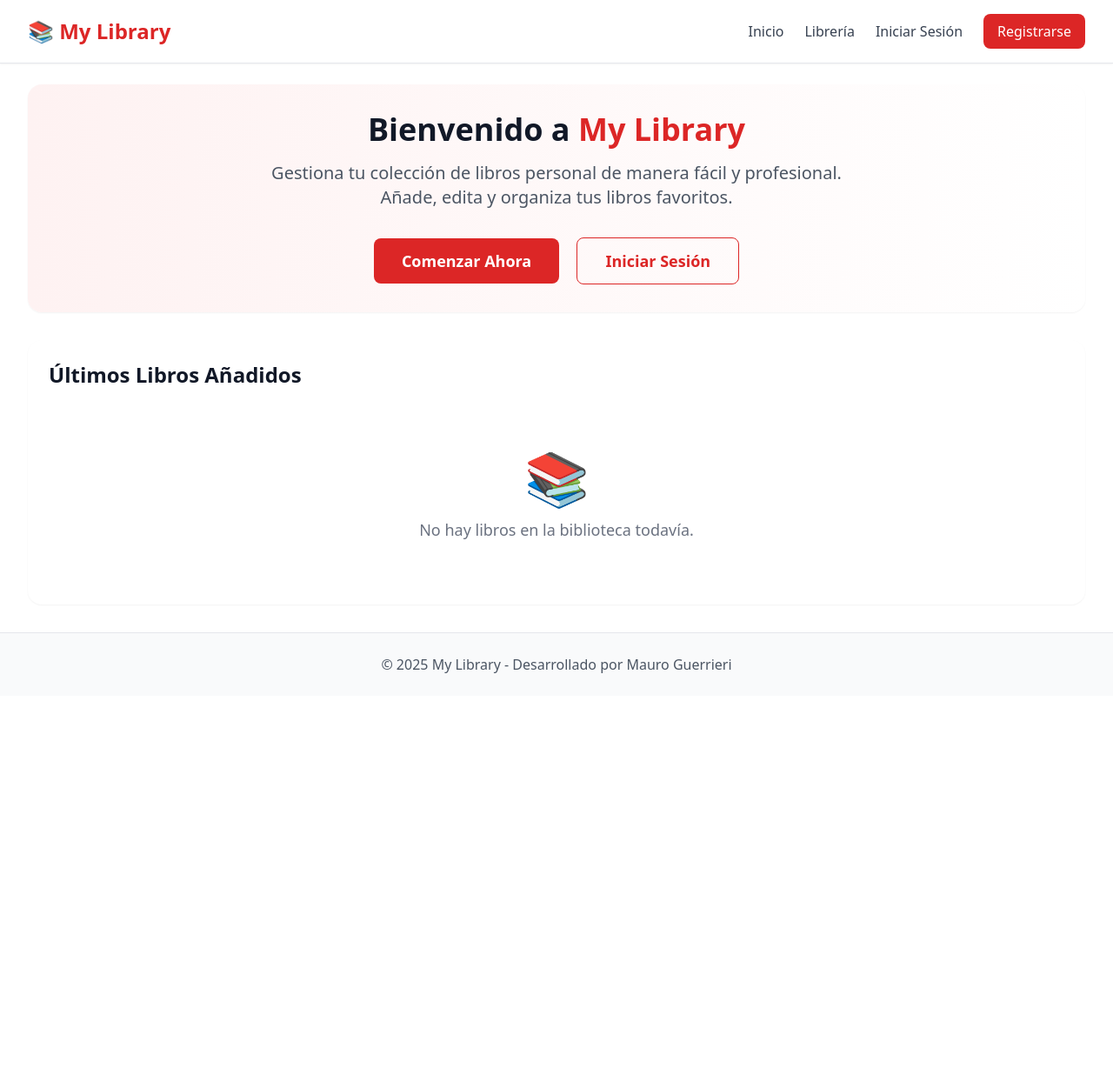
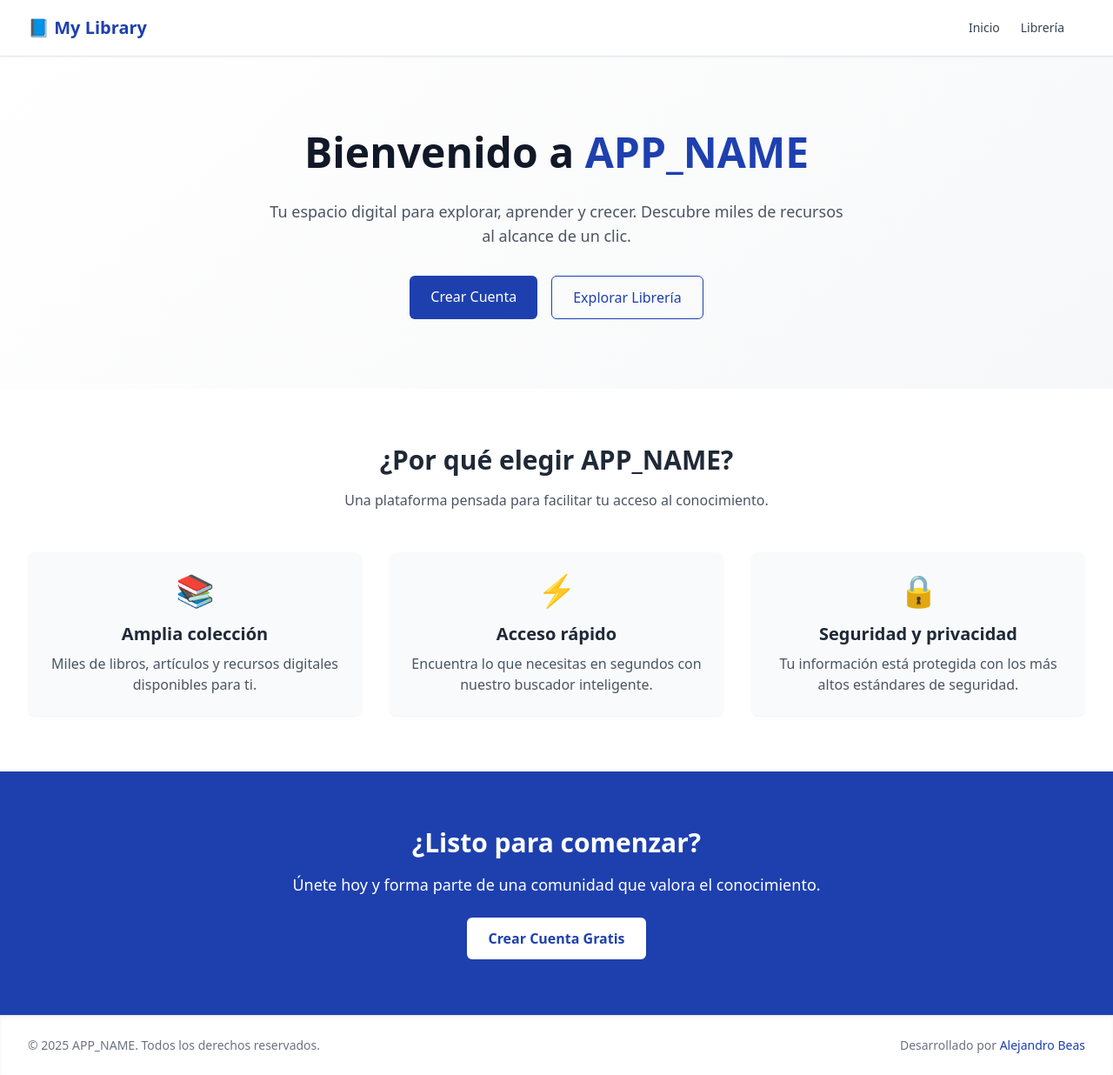
Before and after one commit to AlejandroBeas/MyLibrary-PHP, a PHP site: page / in a window 1280 px wide. Shown: the whole page at 87% size. Before the commit the page ends 774 px from the top, so only its background shows below. Run offline with PHP 8.4, Linux system fonts and the light colour scheme; data comes from the database, SQL or seed files in the repository; both versions use the stored data as it was after the commit; some libraries are stand-ins or nearby versions.

Commit message:
Changes donde in heade, user, table user as reg | backup mor-

```diff
--- a/database.php
+++ b/database.php
@@ -1,7 +1,7 @@
 <?php
 
-function connectSqlite($path = null) {
-    $path = $path ?? DB_SQLITE_PATH;
+function connectSqlite() {
+    $path = DB_SQLITE_PATH;
 
     // Crear directorio si no existe
     $dir = dirname($path);
--- a/views/home.view.php
+++ b/views/home.view.php
@@ -1,73 +1,63 @@
 <?php include 'partials/header.view.php'; ?>
 
-<main class="flex-1">
-    <div class="max-w-7xl mx-auto py-6 sm:px-6 lg:px-8">
-        <!-- Hero Section -->
-        <div class="bg-gradient-to-r from-red-50 to-white rounded-2xl shadow-sm p-8 mb-8">
-            <div class="text-center">
-                <h1 class="text-4xl font-bold text-gray-900 mb-4">
-                    Bienvenido a <span class="text-primary">My Library</span>
-                </h1>
-                <p class="text-xl text-gray-600 mb-8 max-w-2xl mx-auto">
-                    Gestiona tu colección de libros personal de manera fácil y profesional.
-                    Añade, edita y organiza tus libros favoritos.
-                </p>
-
-                <?php if ($_SESSION['user']): ?>
-                    <div class="space-x-4">
-                        <a href="/books" class="bg-primary text-white px-8 py-3 rounded-lg hover:bg-red-700 font-semibold text-lg inline-block transition-colors">
-                            Ver Mi Librería
-                        </a>
-                    </div>
-                <?php else: ?>
-                    <div class="space-x-4">
-                        <a href="/register" class="bg-primary text-white px-8 py-3 rounded-lg hover:bg-red-700 font-semibold text-lg inline-block transition-colors">
-                            Comenzar Ahora
-                        </a>
-                        <a href="/login" class="border border-primary text-primary px-8 py-3 rounded-lg hover:bg-red-50 font-semibold text-lg inline-block transition-colors">
-                            Iniciar Sesión
-                        </a>
-                    </div>
-                <?php endif; ?>
+<main class="flex-1 bg-gradient-to-br from-white to-gray-100">
+    <!-- Hero Section -->
+    <section class="relative overflow-hidden">
+        <div class="max-w-7xl mx-auto px-6 lg:px-8 py-20 text-center">
+            <h1 class="text-5xl font-extrabold text-gray-900 leading-tight">
+                Bienvenido a <span class="text-primary"><?= APP_NAME ?></span>
+            </h1>
+            <p class="mt-6 text-lg text-gray-600 max-w-2xl mx-auto">
+                Tu espacio digital para explorar, aprender y crecer. Descubre miles de recursos al alcance de un clic.
+            </p>
+            <div class="mt-8 flex justify-center space-x-4">
+                <a href="/register" class="bg-primary text-white px-6 py-3 rounded-md font-medium hover:bg-blue-800 transition">
+                    Crear Cuenta
+                </a>
+                <a href="/books" class="px-6 py-3 border border-primary text-primary rounded-md font-medium hover:bg-primary hover:text-white transition">
+                    Explorar Librería
+                </a>
             </div>
         </div>
+    </section>
 
-        <!-- Últimos libros -->
-        <div class="bg-white rounded-2xl shadow-sm p-6">
-            <h2 class="text-2xl font-bold text-gray-900 mb-6">Últimos Libros Añadidos</h2>
+    <!-- Features Section -->
+    <section class="bg-white py-16">
+        <div class="max-w-7xl mx-auto px-6 lg:px-8">
+            <div class="text-center mb-12">
+                <h2 class="text-3xl font-bold text-gray-800">¿Por qué elegir <?= APP_NAME ?>?</h2>
+                <p class="mt-4 text-gray-600">Una plataforma pensada para facilitar tu acceso al conocimiento.</p>
+            </div>
+            <div class="grid grid-cols-1 md:grid-cols-3 gap-8">
+                <div class="bg-gray-50 p-6 rounded-lg shadow-sm text-center">
+                    <div class="text-primary text-4xl mb-4">📚</div>
+                    <h3 class="text-xl font-semibold text-gray-800">Amplia colección</h3>
+                    <p class="mt-2 text-gray-600">Miles de libros, artículos y recursos digitales disponibles para ti.</p>
+                </div>
+                <div class="bg-gray-50 p-6 rounded-lg shadow-sm text-center">
+                    <div class="text-primary text-4xl mb-4">⚡</div>
+                    <h3 class="text-xl font-semibold text-gray-800">Acceso rápido</h3>
+                    <p class="mt-2 text-gray-600">Encuentra lo que necesitas en segundos con nuestro buscador inteligente.</p>
+                </div>
+                <div class="bg-gray-50 p-6 rounded-lg shadow-sm text-center">
+                    <div class="text-primary text-4xl mb-4">🔒</div>
+                    <h3 class="text-xl font-semibold text-gray-800">Seguridad y privacidad</h3>
+                    <p class="mt-2 text-gray-600">Tu información está protegida con los más altos estándares de seguridad.</p>
+                </div>
+            </div>
+        </div>
+    </section>
 
-            <?php if (empty($books)): ?>
-                <div class="text-center py-12">
-                    <div class="text-gray-400 text-6xl mb-4">📚</div>
-                    <p class="text-gray-500 text-lg">No hay libros en la biblioteca todavía.</p>
-                    <?php if ($_SESSION['user']): ?>
-                        <a href="/add-book" class="inline-block mt-4 text-primary hover:text-red-700 font-medium">
-                            ¡Sé el primero en añadir un libro!
-                        </a>
-                    <?php endif; ?>
-                </div>
-            <?php else: ?>
-                <div class="grid grid-cols-1 md:grid-cols-2 lg:grid-cols-3 gap-6">
-                    <?php foreach (array_slice($books, 0, 6) as $book): ?>
-                        <div class="border border-gray-200 rounded-lg p-6 hover:shadow-md transition-shadow">
-                            <h3 class="font-semibold text-lg text-gray-900 mb-2"><?= htmlspecialchars($book['title']) ?></h3>
-                            <p class="text-gray-600 mb-1"><strong>Autor:</strong> <?= htmlspecialchars($book['author']) ?></p>
-                            <p class="text-gray-600 mb-1"><strong>Año:</strong> <?= htmlspecialchars($book['year']) ?></p>
-                            <p class="text-gray-600 text-sm"><strong>Añadido:</strong> <?= formatDate($book['created_at']) ?></p>
-                        </div>
-                    <?php endforeach; ?>
-                </div>
-
-                <?php if (count($books) > 6): ?>
-                    <div class="text-center mt-6">
-                        <a href="/books" class="text-primary hover:text-red-700 font-semibold">
-                            Ver todos los libros →
-                        </a>
-                    </div>
-                <?php endif; ?>
-            <?php endif; ?>
+    <!-- Call to Action -->
+    <section class="bg-primary text-white py-16">
+        <div class="max-w-7xl mx-auto px-6 lg:px-8 text-center">
+            <h2 class="text-3xl font-bold">¿Listo para comenzar?</h2>
+            <p class="mt-4 text-lg">Únete hoy y forma parte de una comunidad que valora el conocimiento.</p>
+            <a href="/register" class="mt-6 inline-block bg-white text-primary px-6 py-3 rounded-md font-semibold hover:bg-gray-100 transition">
+                Crear Cuenta Gratis
+            </a>
         </div>
-    </div>
+    </section>
 </main>
 
 <?php include 'partials/footer.view.php'; ?>
--- a/views/partials/footer.view.php
+++ b/views/partials/footer.view.php
@@ -1,9 +1,10 @@
     </main>
 
-    <footer class="mt-auto bg-gray-50 border-t border-gray-200">
-        <div class="max-w-7xl mx-auto py-6 px-4 sm:px-6 lg:px-8">
-            <div class="text-center text-gray-600">
-                <p>&copy; <?= date('Y'); ?> <?= APP_NAME ?> - Desarrollado por Mauro Guerrieri</p>
+    <footer class="mt-auto bg-white border-t border-gray-200 shadow-inner">
+        <div class="max-w-7xl mx-auto px-6 lg:px-8 py-6">
+            <div class="flex flex-col md:flex-row items-center justify-between text-sm text-gray-500">
+                <p>&copy; <?= date('Y'); ?> <?= APP_NAME ?>. Todos los derechos reservados.</p>
+                <p class="mt-2 md:mt-0">Desarrollado por <span class="text-primary font-medium">Alejandro Beas</span></p>
             </div>
         </div>
     </footer>
--- a/views/partials/header.view.php
+++ b/views/partials/header.view.php
@@ -6,48 +6,47 @@
     <title><?= APP_NAME ?></title>
     <script src="https://cdn.tailwindcss.com"></script>
     <style>
-        .bg-primary { background-color: #dc2626; }
-        .text-primary { color: #dc2626; }
-        .border-primary { border-color: #dc2626; }
-        .hover\:bg-primary:hover { background-color: #b91c1c; }
-        .hover\:text-primary:hover { color: #dc2626; }
+        .bg-primary { background-color: #1e40af; } /* Azul profesional */
+        .text-primary { color: #1e40af; }
+        .border-primary { border-color: #1e40af; }
+        .hover\:bg-primary:hover { background-color: #1e3a8a; }
+        .hover\:text-primary:hover { color: #1e40af; }
     </style>
 </head>
-<body class="h-full flex flex-col bg-white">
-<header class="bg-white border-b border-gray-200 shadow-sm">
-    <div class="max-w-7xl mx-auto px-4 sm:px-6 lg:px-8">
-        <div class="flex justify-between items-center py-4">
-            <div class="flex items-center">
-                <a href="/home" class="text-2xl font-bold text-gray-900 hover:text-primary transition-colors">
-                    <span class="text-primary">📚 My Library</span>
-                </a>
-            </div>
+<body class="h-full flex flex-col bg-white text-gray-800 antialiased">
+<header class="bg-white border-b border-gray-200 shadow-sm sticky top-0 z-50">
+    <div class="max-w-7xl mx-auto px-6 lg:px-8">
+        <div class="flex justify-between items-center h-16">
+            <!-- Logo -->
+            <a href="/home" class="flex items-center space-x-2 text-xl font-semibold text-gray-900 hover:text-primary transition-colors">
+                <span class="text-primary">📘 My Library</span>
+            </a>
 
-            <nav class="flex items-center space-x-6">
-                <a href="/home" class="text-gray-700 hover:text-primary font-medium transition-colors">Inicio</a>
-                <a href="/books" class="text-gray-700 hover:text-primary font-medium transition-colors">Librería</a>
+            <!-- Navegación -->
+            <nav class="flex items-center space-x-6 text-sm font-medium">
+                <a href="/home" class="text-gray-700 hover:text-primary transition-colors">Inicio</a>
+                <a href="/books" class="text-gray-700 hover:text-primary transition-colors">Librería</a>
 
                 <?php if ($_SESSION['user']): ?>
-                    <div class="flex items-center space-x-4">
-                        <!-- Menú desplegable del usuario -->
-                        <div class="relative group">
-                            <button class="flex items-center space-x-2 text-gray-700 hover:text-primary font-medium transition-colors">
-                                <span><?= htmlspecialchars($_SESSION['user']['email']) ?></span>
-                                <svg class="w-4 h-4" fill="none" stroke="currentColor" viewBox="0 0 24 24">
-                                    <path stroke-linecap="round" stroke-linejoin="round" stroke-width="2" d="M19 9l-7 7-7-7"></path>
-                                </svg>
-                            </button>
-                            <!-- Menú desplegable -->
-                            <div class="absolute right-0 mt-2 w-48 bg-white rounded-lg shadow-lg border border-gray-200 opacity-0 invisible group-hover:opacity-100 group-hover:visible transition-all duration-200 z-50">
-                                <a href="/profile" class="block px-4 py-2 text-gray-700 hover:bg-gray-100 transition-colors">Mi Perfil</a>
-                                <a href="/logout" class="block px-4 py-2 text-gray-700 hover:bg-gray-100 transition-colors">Cerrar Sesión</a>
-                            </div>
-                        </div>
-                    </div>
+                    <!-- Menú de usuario -->
+                    <div class="relative group">
+    <button class="flex items-center space-x-2 text-gray-700 hover:text-primary transition-colors focus:outline-none">
+        <span><?= htmlspecialchars($_SESSION['user']['email']) ?></span>
+        <svg class="w-4 h-4" fill="none" stroke="currentColor" viewBox="0 0 24 24">
+            <path stroke-linecap="round" stroke-linejoin="round" stroke-width="2" d="M19 9l-7 7-7-7" />
+        </svg>
+    </button>
+
+    <!-- Dropdown -->
+    <div class="absolute right-0 mt-2 w-48 bg-white border border-gray-200 rounded-md shadow-lg
+                opacity-0 invisible group-hover:opacity-100 group-hover:visible transition-all duration-200">
+        <a href="/profile" class="block px-4 py-2 text-sm text-gray-700 hover:bg-gray-100">Mi Perfil</a>
+        <a href="/logout" class="block px-4 py-2 text-sm text-gray-700 hover:bg-gray-100">Cerrar Sesión</a>
+    </div>
+</div>
+
                 <?php else: ?>
-                    <a href="/login" class="text-gray-700 hover:text-primary font-medium transition-colors">Iniciar Sesión</a>
-                    <a href="/register" class="bg-primary text-white px-4 py-2 rounded-lg hover:bg-red-700 font-medium transition-colors">
-                        Registrarse
+                    <a href="/register" class="text-gray-700 hover:text-primary transition-colors">
                     </a>
                 <?php endif; ?>
             </nav>
```
Also changed, not shown: controllers/add-bookcontroller.php (+49 -1 lines), views/book_form.view.php (+46 -19 lines), views/profile.view.php (+0 -14 lines), views/register.view.php (+51 -33 lines), db/db.sqlite, db/mylibrary.db (added).
